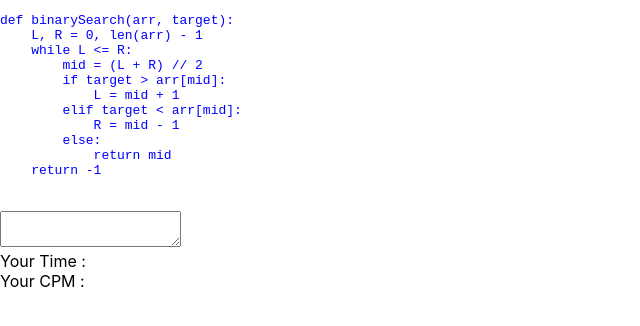
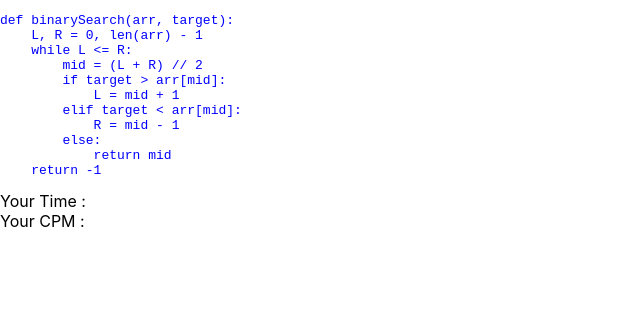
Before and after one commit to yoyokabo/DevsType, a React (Create React App) app in the folder go-fast-break-things/: page / in a window 1280 px wide. Shown: the top 326 px of the page, without its empty margins (0-640 px from the left). Built offline with nearby package versions, Linux system fonts and the light colour scheme.

Commit message:
Removed text area and added keydown listner to whole window + added some css just tryint stuff out

```diff
--- a/go-fast-break-things/src/App.tsx
+++ b/go-fast-break-things/src/App.tsx
@@ -1,4 +1,4 @@
-import React, { useEffect, useState } from 'react';
+import { useRef , useEffect, useState } from 'react';
 import './App.css';
 import validator from './utils/validator';
 
@@ -19,7 +19,7 @@ function App() {
   const [timeTaken,setTimeTaken] = useState<String>();
   const [cpm,setCpm] = useState<String>();
 
-
+  const winRef = useRef(window)
 
   // Todo: work on presentation to make whitespaces more obvious
   const loadfile = (async () => {
@@ -33,7 +33,6 @@ function App() {
       setContent(code)
       setCode(code)
     })
-
     setPointer(0)
   })
 
@@ -51,9 +50,11 @@ function App() {
     // To get the key itself, access e.key
     // To get the key code, access e.keyCode
     // To get a description of they key, access e.code
-    let keycode = e.nativeEvent?.keyCode;
-    let key = e.nativeEvent?.key;
-    let description = e.nativeEvent?.code;
+    let keycode = e.keyCode;
+    let key = e.key;
+    console.log(key)
+
+    let description = e.code;
 
 
     // declaring temp variables for the react states
@@ -72,8 +73,9 @@ function App() {
     if (e.getModifierState){ // Detects capslock
       capsLockOn = (e.getModifierState("CapsLock"))
     }
-    shiftOn = e.nativeEvent.shiftKey;
-
+    shiftOn = e.shiftKey;
+    console.log(pointer)
+    console.log(code[pointer])
     // Handle normal keys separately
     // if(validator.isLetter(key)){
     //   inputCharacter = key
@@ -123,7 +125,7 @@ function App() {
       return;
     }
 
-    if (validator.isEnter(inputCharacter) && validator.isEnter(code_t[pointer_t])) {  // SUS
+    if (validator.isEnter(inputCharacter) && validator.isEnter(code_t[pointer_t]) && incorrect_t === 0) {  // SUS
       while(!(validator.isValid(code_t[pointer_t]))){
         pointer_t += 1
       }
@@ -137,13 +139,12 @@ function App() {
       content_t = code_t.slice(pointer_t)
 
       //last character is an EOF char probably
-      if(pointer_t === code_t.length - 1){
+      if(pointer_t === code_t.length){
         let now = new Date()
         let seconds = (now.getTime() - StartTime.getTime() ) /1000
         timeTaken_t = seconds.toString();
         pointer_t = 0;
-        correct_t = "";
-        code_t = code_t.slice(1);
+        correct_t = code
         cpm_t = (validchars/seconds*60).toString();
       }
     }
@@ -164,28 +165,36 @@ function App() {
 
   useEffect(()=>{
     loadfile()
+
+
   },[])
+
+  // Adds event listener to whole window instead of textbox
+  useEffect(() => {
+    winRef.current.addEventListener('keydown', handleChange);
+
+    return () => {
+      winRef.current.removeEventListener('keydown', handleChange); // removed because it will keep adding new event listners everytime otherwise
+    };
+  })
 
   // Todo: Hide the words present in form, form should just be there for debugging purposes, not in actual UI
 
   return (
-    <div>
+    <>
+    <div style={{display: 'flex',flexWrap: "wrap", }}>
           <pre style={{color: 'green', backgroundBlendMode: "hue", backgroundColor: "ButtonShadow"}}>{correct}
           </pre>
+          <pre style={{ color: 'red' }}>{wrong}
+            </pre>
             <pre style={{ color: 'blue' }}>{content}
             </pre>
-            <pre style={{ color: 'red' }}>{wrong}
-            </pre>
-          <form onKeyDown={(e) => {
-            handleChange(e)
-          }}>
-            <br></br>
-          <textarea />
-      </form>
-      <text>Your Time : {timeTaken}</text>
-      <br/>
-      <text>Your CPM : {cpm}</text>
+
     </div>
+          <text>Your Time : {timeTaken}</text>
+          <br/>
+          <text>Your CPM : {cpm}</text>
+          </>
   );
 }
 
```
